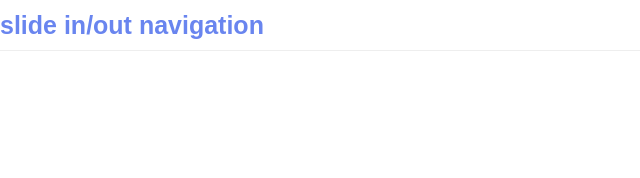
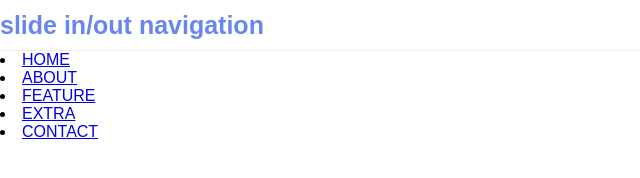
Before and after one commit to Akmalhakimteo/sidebar-html-css, a plain HTML site: page index.html in a window 1280 px wide. Shown: the whole page, without its empty margins (0-640 px from the left). Drawn offline with Linux system fonts and the light colour scheme.

Commit message:
side menu html code added

```diff
--- a/index.html
+++ b/index.html
@@ -8,6 +8,15 @@
     <header>
         <div id="brand">slide in/out navigation</div>
     </header>
+
+    <nav class="menu">
+        <li><a href="#">HOME</a></li>
+        <li><a href="#">ABOUT</a></li>
+        <li><a href="#">FEATURE</a></li>
+        <li><a href="#">EXTRA</a></li>
+        <li><a href="#">CONTACT</a></li>
+    </nav>
+
 </body>
 
 </html>
```
